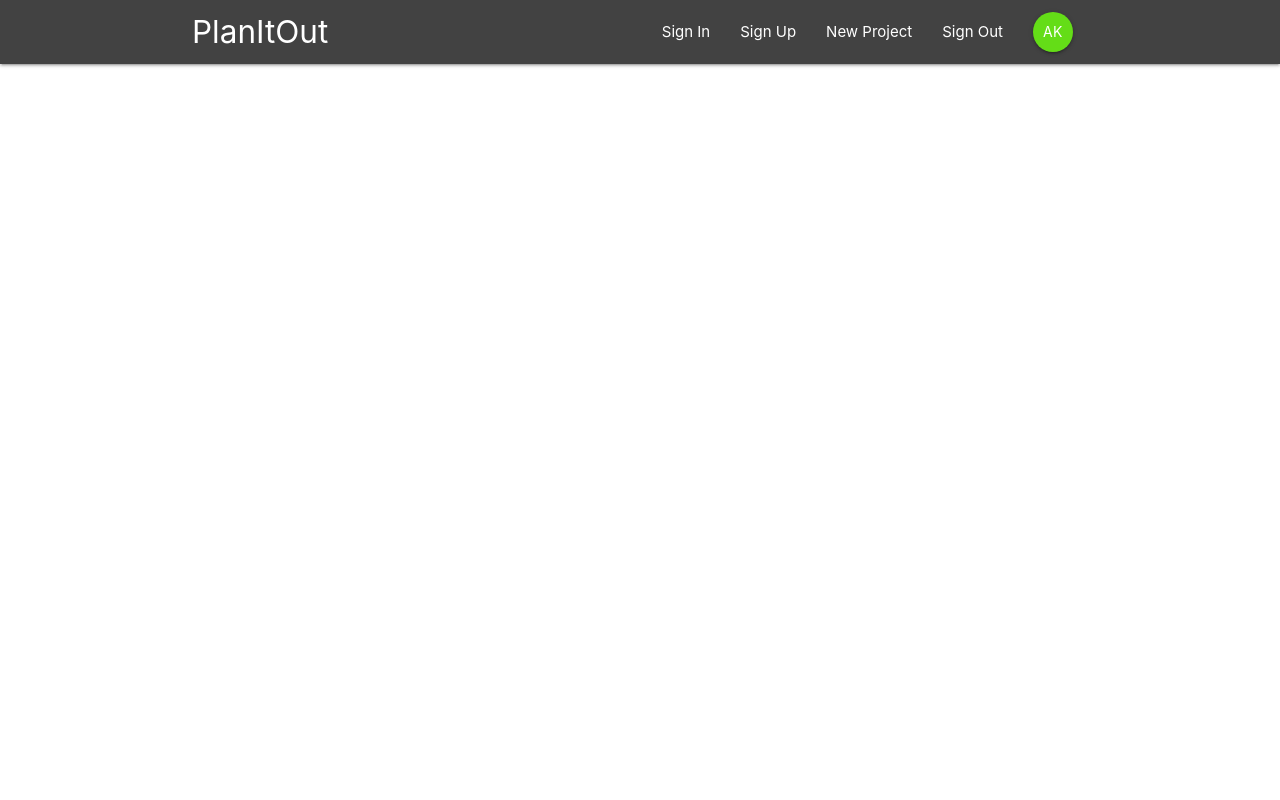
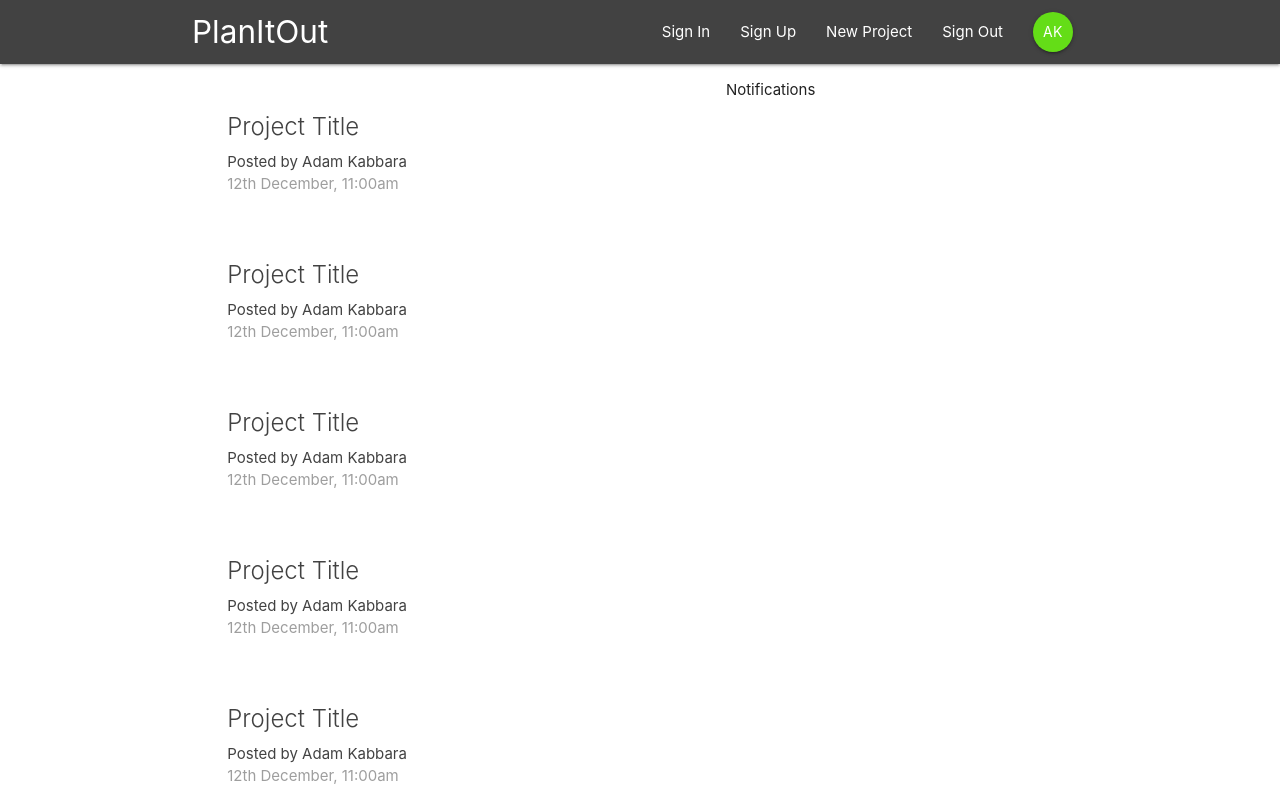
Before and after one commit to adamxkabbara/PlanItOut, a React (Create React App) app: page / in a window 1280 px wide. Shown: the top 800 px of the page. Built offline with nearby package versions, Linux system fonts and the light colour scheme.

Commit message:
[Dashboard]: Completed skeleton of Dashboard with static content

```diff
--- a/src/App.js
+++ b/src/App.js
@@ -1,6 +1,7 @@
 import React, { Component } from 'react';
-import { BrowserRouter } from 'react-router-dom';
+import { BrowserRouter, Route, Switch } from 'react-router-dom';
 import Navbar from './components/layout/Navbar';
+import Dashboard from './components/dashboard/Dashboard';
 
 class App extends Component {
     render() {
@@ -8,6 +9,9 @@ class App extends Component {
           <BrowserRouter>
               <div className="App">
                   <Navbar />
+                  <Switch>
+                    <Route path='/' component={Dashboard} />
+                  </Switch>
               </div>
           </BrowserRouter>
           );
--- a/src/components/dashboard/Dashboard.js
+++ b/src/components/dashboard/Dashboard.js
@@ -0,0 +1,22 @@
+import React, {Component} from 'react';
+import Notifications from './Notifications';
+import ProjectList from '../projects/ProjectList';
+
+class Dashboard extends Component {
+    render() {
+        return(
+            <div className="Dashboard container">
+                <div className="row">
+                    <div className="col s12 m6">
+                        <ProjectList />
+                    </div>
+                    <div className="col s12 m5 offset-m1">
+                        <Notifications />
+                    </div>
+                </div>
+            </div>
+        )
+    }
+}
+
+export default Dashboard;
--- a/src/components/dashboard/Notifications.js
+++ b/src/components/dashboard/Notifications.js
@@ -0,0 +1,11 @@
+import React from 'react';
+
+function Notifications() {
+    return(
+        <div className='notifications'>
+            <p>Notifications</p>
+        </div>
+    )
+}
+
+export default Notifications;
--- a/src/components/projects/ProjectList.js
+++ b/src/components/projects/ProjectList.js
@@ -0,0 +1,18 @@
+import React from 'react';
+import ProjectSummary from './ProjectSummary';
+
+function ProjectList() {
+    return(
+        <div className="project-list section">
+            <ProjectSummary />
+            <ProjectSummary />
+            <ProjectSummary />
+            <ProjectSummary />
+            <ProjectSummary />
+            <ProjectSummary />
+            <ProjectSummary />
+        </div>
+    )
+}
+
+export default ProjectList;
--- a/src/components/projects/ProjectSummary.js
+++ b/src/components/projects/ProjectSummary.js
@@ -0,0 +1,15 @@
+import React from 'react';
+
+function ProjectSummary() {
+    return(
+        <div className="project-summary card z-depth-0">
+            <div className="card-content grey-text text-darken-3">
+                <span className="card-title">Project Title</span>
+                <p>Posted by Adam Kabbara</p>
+                <p className="grey-text">12th December, 11:00am</p>
+            </div>
+        </div>
+    )
+}
+
+export default ProjectSummary;
```
